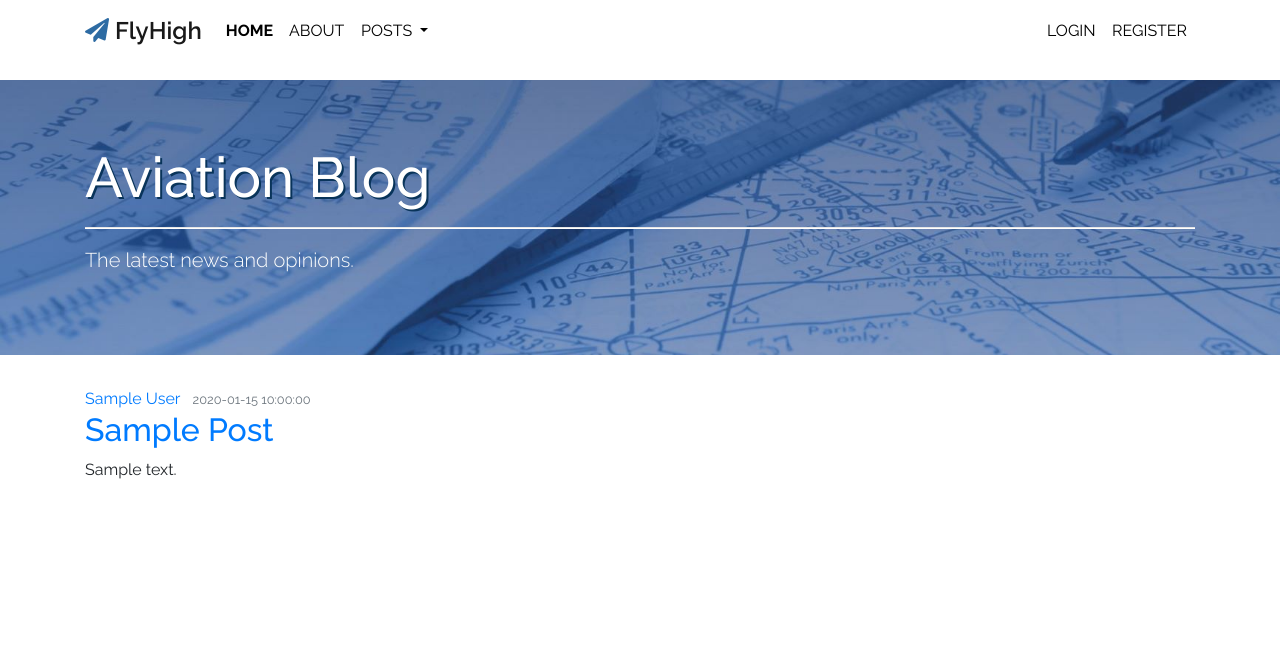
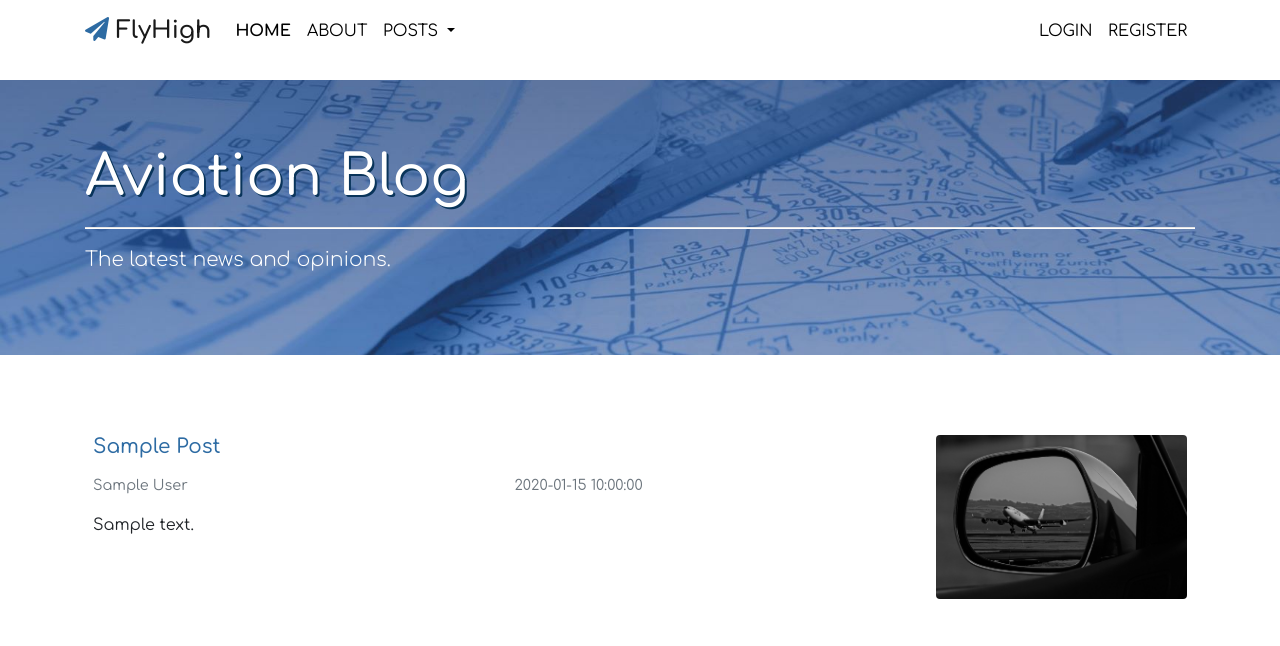
Before and after one commit to milan-stefanik/FlyHigh, a Flask app: page / in a window 1280 px wide. Shown: the top 646 px of the page. Run offline with Flask 2, Linux system fonts and the light colour scheme; a database or web service that is not in the repository returns one stand-in record (values such as "Sample title"); some libraries are stand-ins or nearby versions.

Commit message:
CSS file splitted, Index.html formatted

```diff
--- /dev/null
+++ b/static/css/base-style.css
@@ -0,0 +1,60 @@
+@import url('https://fonts.googleapis.com/css2?family=Comfortaa:wght@300;400;500;600;700&display=swap');
+
+/* -----------------------BODY--------------------------- */
+
+body {
+    font-family: 'Comfortaa', 'sans-serif';
+    margin-top: 5rem;
+}
+
+/* -----------------------NAVBAR--------------------------- */
+
+.navbar {
+    background-color: white;
+}
+
+.navbar-brand {
+    font-size: 1.5rem;
+    font-weight: 600;
+}
+
+.logo {
+    color: rgb(45,107,163);
+}
+
+.nav-item a {
+    font-family: 'Comfortaa', 'sans-serif' !important;
+    text-transform: uppercase !important;
+    color: black !important;
+}
+
+.brand {
+    width: 100%;
+}
+
+.navbar-toggler {
+    border: none !important;
+}
+
+
+#hero-image {
+ background: url('../img/hero-image.jpg') no-repeat center center;
+ background-size: cover;
+
+}
+
+#hero-image h1 {
+    color: white;
+    font-weight: 500;
+    text-shadow: 2px 2px rgb(9, 52, 90);
+}
+
+#hero-image p {
+    color: white;
+    font-weight: 300;
+}
+
+#hero-image hr {
+    background-color: white;
+    height: 1px;
+}
--- /dev/null
+++ b/static/css/hover-effect.css
@@ -0,0 +1,34 @@
+/* -----------------------Copied from HOVER.CSS Library--------------------------- */
+/* Underline From Left */
+.hvr-underline-from-left {
+  display: inline-block;
+  vertical-align: middle;
+  -webkit-transform: perspective(1px) translateZ(0);
+  transform: perspective(1px) translateZ(0);
+  box-shadow: 0 0 1px rgba(0, 0, 0, 0);
+  position: relative;
+  overflow: hidden;
+}
+.hvr-underline-from-left:before {
+  content: "";
+  position: absolute;
+  z-index: -1;
+  left: 0;
+  right: 100%;
+  bottom: 0;
+  background: black;
+  height: 2px;
+  -webkit-transition-property: right;
+  transition-property: right;
+  -webkit-transition-duration: 0.1s;
+  transition-duration: 0.1s;
+  -webkit-transition-timing-function: ease-out;
+  transition-timing-function: ease-out;
+}
+.hvr-underline-from-left:hover:before, .hvr-underline-from-left:focus:before {
+  right: 0;
+}
+
+.hvr-underline-from-left-active {
+    font-weight: 700;
+}
--- /dev/null
+++ b/static/css/index-style.css
@@ -0,0 +1,58 @@
+/* ----------------------- List of posts formatting --------------------------- */
+.post {
+    margin-top: 2rem;
+    margin-bottom: 2rem;
+    padding: 0.5rem;
+}
+
+.post h5 {
+    margin-top: 0.5rem;
+    margin-bottom: 0.5rem;
+}
+
+.post h5 {
+    margin-top: 0.5rem;
+    margin-bottom: 0.5rem;
+}
+
+.post p {
+    margin-top: 0.5rem;
+    margin-bottom: 0.5rem;
+}
+
+.post a {
+    color: rgb(45,107,163);
+}
+
+.post a:hover {
+    text-decoration: none;
+}
+
+.date-author-line {
+    font-size: 0.9rem;
+}
+
+
+.content {
+    display: -webkit-box;
+   -webkit-line-clamp: 3;
+   -webkit-box-orient: vertical;
+   overflow: hidden;
+   text-overflow: ellipsis;
+}
+
+.wrapper {
+  display: inline-block;
+  height: 100%;
+  width: auto;
+  vertical-align: middle;
+  padding-top: 0.5rem;
+  padding-bottom: 0.5rem;
+}
+
+.wrapper img {
+  height: 100%;
+  width: 100%;
+  object-fit: cover;
+  display: table-cell;
+}
--- a/static/css/style.css
+++ /dev/null
@@ -1,92 +0,0 @@
-@import url('https://fonts.googleapis.com/css2?family=Raleway:wght@100;200;300;400;500;600;700;800;900;1000&display=swap');
-
-body {
-    font-family: 'Raleway', 'sans-serif';
-    margin-top: 5rem;
-}
-
-.navbar {
-    background-color: white;
-}
-
-.navbar-brand {
-    font-size: 1.5rem;
-    font-weight: 600;
-}
-
-.logo {
-    color: rgb(45,107,163);
-}
-
-.nav-item a {
-    font-family: 'Raleway', 'sans-serif' !important;
-    text-transform: uppercase !important;
-    color: black !important;
-}
-
-.brand {
-    width: 100%;
-}
-
-.navbar-toggler {
-    border: none !important;
-}
-
-
-/* -----------------------HOVER.CSS Library--------------------------- */
-/* Underline From Left */
-.hvr-underline-from-left {
-  display: inline-block;
-  vertical-align: middle;
-  -webkit-transform: perspective(1px) translateZ(0);
-  transform: perspective(1px) translateZ(0);
-  box-shadow: 0 0 1px rgba(0, 0, 0, 0);
-  position: relative;
-  overflow: hidden;
-}
-.hvr-underline-from-left:before {
-  content: "";
-  position: absolute;
-  z-index: -1;
-  left: 0;
-  right: 100%;
-  bottom: 0;
-  background: black;
-  height: 2px;
-  -webkit-transition-property: right;
-  transition-property: right;
-  -webkit-transition-duration: 0.1s;
-  transition-duration: 0.1s;
-  -webkit-transition-timing-function: ease-out;
-  transition-timing-function: ease-out;
-}
-.hvr-underline-from-left:hover:before, .hvr-underline-from-left:focus:before {
-  right: 0;
-}
-
-.hvr-underline-from-left-active {
-    font-weight: 700;
-}
-
-
-#hero-image {
- background: url('../img/hero-image.jpg') no-repeat center center;
- background-size: cover;
-
-}
-
-#hero-image h1 {
-    color: white;
-    font-weight: 500;
-    text-shadow: 2px 2px rgb(9, 52, 90);
-}
-
-#hero-image p {
-    color: white;
-    font-weight: 300;
-}
-
-#hero-image hr {
-    background-color: white;
-    height: 1px;
-}
--- a/templates/base.html
+++ b/templates/base.html
@@ -14,7 +14,9 @@
 		href="https://cdnjs.cloudflare.com/ajax/libs/font-awesome/5.12.0-1/css/all.css" />
 
 	<!-- Custom CSS -->
-	<link type="text/css" rel="stylesheet" href="{{url_for('static', filename='css/style.css')}}" />
+	<link type="text/css" rel="stylesheet" href="{{url_for('static', filename='css/hover-effect.css')}}" />
+    <link type="text/css" rel="stylesheet" href="{{url_for('static', filename='css/base-style.css')}}" />
+    <link type="text/css" rel="stylesheet" href="{{url_for('static', filename='css/index-style.css')}}" />
 
 	{% if title %}
 	<title>FlyHigh Blog - {{ title }}</title>
--- a/templates/index.html
+++ b/templates/index.html
@@ -1,17 +1,41 @@
-
 {% extends "base.html" %}
 {% set active_page = "home" %}
 {% block content %}
-    {% for post in posts %}
-        <article class="media">
-          <div class="media-body">
-            <div>
-              <a class="mr-2" href="#">{{ post.author.title() }}</a>
-              <small class="text-muted">{{ post.date_posted }}</small>
+{% for post in posts %}
+<div class="media post">
+	<div class="media-body">
+		<div class="row">
+			<div class="col-lg-9 col-12">
+				<div class="row">
+					<div class="col-12">
+						<h5><a href="#">{{ post.title.title() }}</a></h5>
+					</div>
+				</div>
+				<div class="row date-author-line">
+					<div class="col-sm-6 col-12">
+						<p><a class="mr-2 text-muted" href="#">{{ post.author.title() }}</a></p>
+					</div>
+					<div class="col-sm-6 col-12">
+						<p class="text-muted">{{ post.date_posted }}</p>
+					</div>
+				</div>
+				<div class="row">
+					<div class="col-12">
+						<p class = "content">{{ post.content.capitalize() }}</p>
+					</div>
+				</div>
+			</div>
+		    <div class="col-lg-3 col-12">
+				<div class="wrapper">
+					<img src="{{url_for('static', filename='img/sample-image.jpg')}}" class="rounded" alt="article_image">
+				</div>
             </div>
-            <h2><a href="#">{{ post.title.title() }}</a></h2>
-            <p >{{ post.content.capitalize() }}</p>
-          </div>
-        </article>
-    {% endfor %}
+        </div>
+	</div>
+</div>
+{% if loop.index < posts.count() %}
+    <hr>
+{% endif %}
+
+{% endfor %}
 {% endblock content %}
```
Also changed, not shown: static/img/sample-image.jpg (added).
